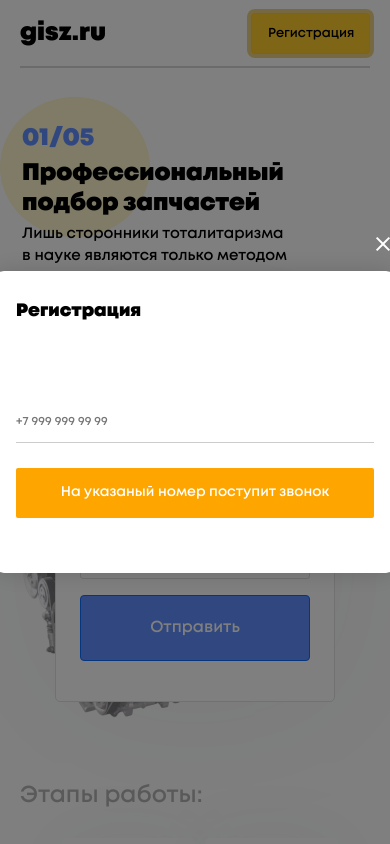
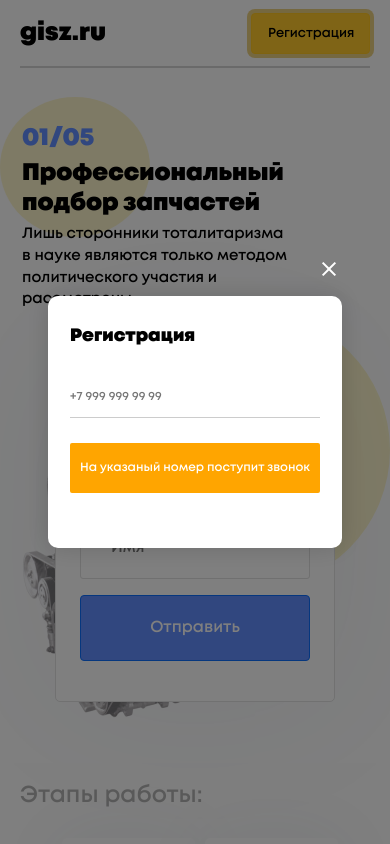
Before and after one commit to sergbfmv/gisz, a React (Create React App) app: page / in a window 390 px wide. Both pictures are taken after a click on the button "Регистрация". Shown: the top 844 px of the page. Built offline with nearby package versions, Linux system fonts and the light colour scheme.

Commit message:
popup done

```diff
--- a/src/components/RegisterPopup/RegisterPopup.css
+++ b/src/components/RegisterPopup/RegisterPopup.css
@@ -130,18 +130,19 @@
 
 @media screen and (max-width: 530px) {
   .popup__save-button {
-      margin-top: 15px;
-      font-size: 14px;
-      padding-bottom: 14px;
-  }
-  .popup__code-button {
     margin-top: 15px;
     font-size: 14px;
     padding-bottom: 14px;
   }
+  .popup__code-button {
+    margin-top: 15px;
+    font-size: 12px;
+    padding-bottom: 14px;
+    width: 250px;
+  }
   .popup__title {
     font-size: 18px;
-    margin-bottom: 75px;
+    margin-bottom: 25px;
   }
   .popup__container {
     padding: 25px 22px;
@@ -153,4 +154,7 @@
     right: 0;
     background-size: cover;
   }
+  .popup__placeholder {
+    width: 250px;
+  }
 }
```
